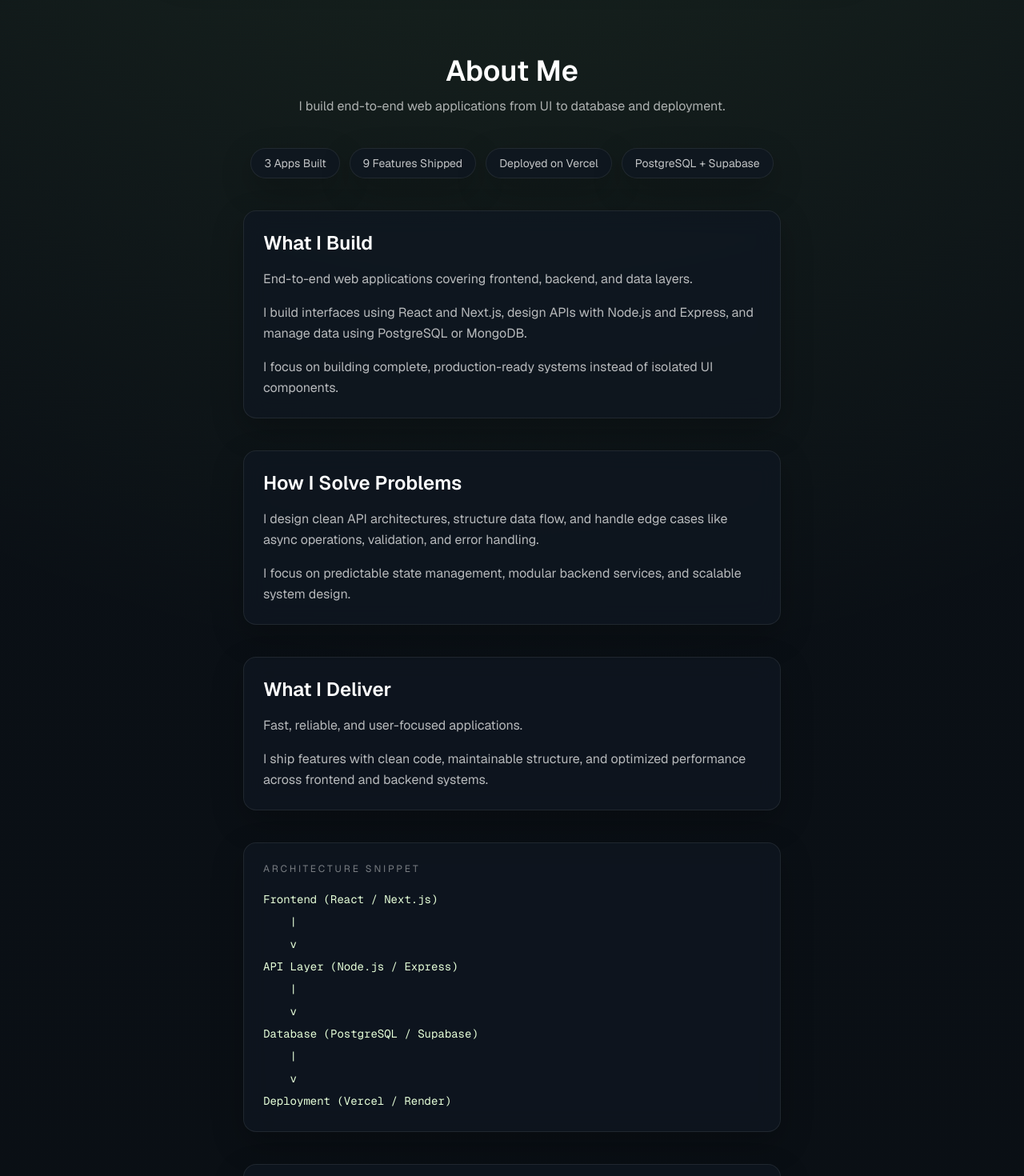
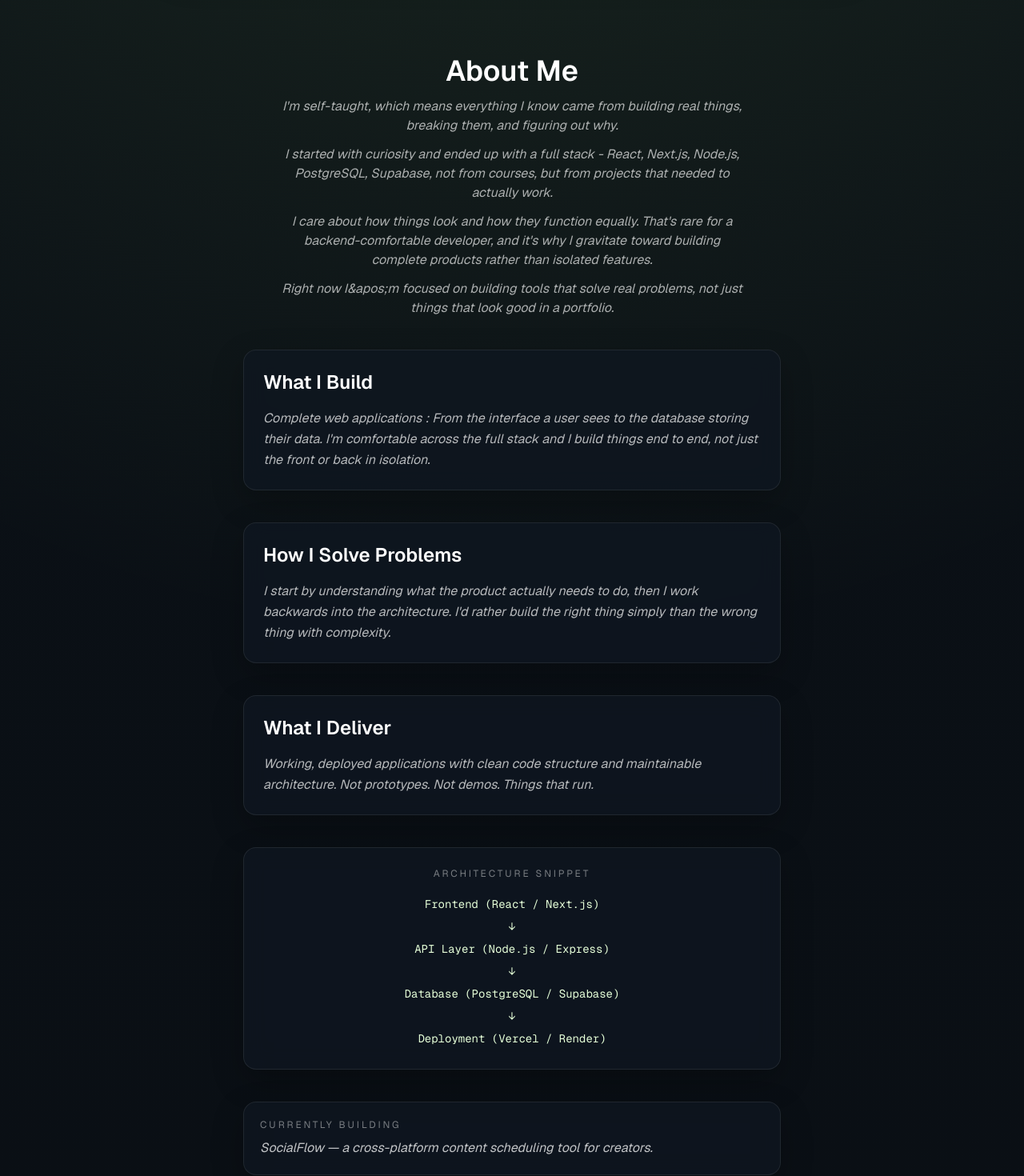
Before and after one commit to nayananandofficial/portfolio-new, a Next.js app: page / in a window 1280 px wide. Shown: the part 720-2190 px from the top of the page at 80% size. Built offline with nearby package versions, Linux system fonts and the light colour scheme.

Commit message:
refactor: update about and hero section contents

```diff
--- a/src/components/sections/About.tsx
+++ b/src/components/sections/About.tsx
@@ -1,45 +1,33 @@
-const stats = [
-  '3 Apps Built',
-  '9 Features Shipped',
-  'Deployed on Vercel',
-  'PostgreSQL + Supabase',
-];
 
 const blocks = [
   {
     title: 'What I Build',
-    body: [
-      'End-to-end web applications covering frontend, backend, and data layers.',
-      'I build interfaces using React and Next.js, design APIs with Node.js and Express, and manage data using PostgreSQL or MongoDB.',
-      'I focus on building complete, production-ready systems instead of isolated UI components.',
-    ],
+    body: `Complete web applications : From the interface a user sees to the database storing their data. I'm comfortable across the full stack and I build things end to end, not just the front or back in isolation.`
   },
   {
     title: 'How I Solve Problems',
-    body: [
-      'I design clean API architectures, structure data flow, and handle edge cases like async operations, validation, and error handling.',
-      'I focus on predictable state management, modular backend services, and scalable system design.',
-    ],
+    body: `I start by understanding what the product actually needs to do, then I work backwards into the architecture. I'd rather build the right thing simply than the wrong thing with complexity.`
   },
   {
     title: 'What I Deliver',
-    body: [
-      'Fast, reliable, and user-focused applications.',
-      'I ship features with clean code, maintainable structure, and optimized performance across frontend and backend systems.',
-    ],
+    body: `Working, deployed applications with clean code structure and maintainable architecture. Not prototypes. Not demos. Things that run.`
   },
 ];
 
 const architectureSnippet = `Frontend (React / Next.js)
-    |
-    v
+↓
 API Layer (Node.js / Express)
-    |
-    v
+↓
 Database (PostgreSQL / Supabase)
-    |
-    v
+↓
 Deployment (Vercel / Render)`;
+
+const aboutScript = [
+{line: `I'm self-taught, which means everything I know came from building real things, breaking them, and figuring out why.`},
+{line: `I started with curiosity and ended up with a full stack - React, Next.js, Node.js, PostgreSQL, Supabase, not from courses, but from projects that needed to actually work.`},
+{line: `I care about how things look and how they function equally. That's rare for a backend-comfortable developer, and it's why I gravitate toward building complete products rather than isolated features.`},
+{line: `Right now I&apos;m focused on building tools that solve real problems, not just things that look good in a portfolio.`}
+];
 
 export default function About() {
   return (
@@ -50,21 +38,13 @@ export default function About() {
             <h2 className="text-3xl md:text-4xl font-semibold text-white">
               About Me
             </h2>
-            <p className="text-base text-white/65 max-w-2xl mx-auto">
-              I build end-to-end web applications from UI to database and
-              deployment.
+            <p className="text-base text-white/65 max-w-xl mx-auto">
+              {aboutScript.map((item, idx) => (
+                <span key={idx} className="block italic mb-3">
+                  {item.line}
+                </span>
+              ))}
             </p>
-          </div>
-
-          <div className="flex flex-wrap justify-center gap-3">
-            {stats.map((stat) => (
-              <div
-                key={stat}
-                className="glass-card rounded-full px-4 py-2 text-sm text-white/75"
-              >
-                {stat}
-              </div>
-            ))}
           </div>
 
           <div className="space-y-10">
@@ -76,16 +56,22 @@ export default function About() {
                 <h3 className="text-2xl font-semibold text-white mb-4">
                   {block.title}
                 </h3>
-                <div className="space-y-4 text-white/70 leading-relaxed">
-                  {block.body.map((line) => (
-                    <p key={line}>{line}</p>
-                  ))}
+                <div className="italic space-y-4 text-white/70 leading-relaxed">
+                  {Array.isArray(block.body) ? (
+                    <ul className="list-disc list-inside space-y-2">
+                      {block.body.map((item, idx) => (
+                        <li key={idx}>{item}</li>
+                      ))}
+                    </ul>
+                  ) : (
+                    <p className="italic">{block.body}</p>
+                  )}
                 </div>
               </div>
             ))}
           </div>
 
-          <div className="max-w-2xl mx-auto text-left glass-card rounded-2xl p-6 bg-black/30">
+          <div className="max-w-2xl mx-auto text-center glass-card rounded-2xl p-6 bg-black/30">
             <p className="text-xs uppercase tracking-[0.24em] text-white/45 mb-4">
               Architecture Snippet
             </p>
@@ -96,11 +82,10 @@ export default function About() {
 
           <div className="max-w-2xl mx-auto text-left glass-card rounded-2xl p-5">
             <p className="text-xs uppercase tracking-[0.24em] text-white/45 mb-2">
-              Recent Highlight
+              Currently building
             </p>
-            <p className="text-white/75 leading-relaxed">
-              Built a full-stack task management system with drag-and-drop UI,
-              Supabase backend, and persistent state handling.
+            <p className="text-white/75 leading-relaxed italic">
+              SocialFlow — a cross-platform content scheduling tool for creators.
             </p>
           </div>
         </div>
--- a/src/components/sections/Contact.tsx
+++ b/src/components/sections/Contact.tsx
@@ -1,14 +1,15 @@
 'use client';
 
-import { Github, Instagram, Linkedin, Twitter } from 'lucide-react';
+import { FaLinkedin, FaInstagram, FaGithub } from "react-icons/fa";
+import { FaXTwitter } from "react-icons/fa6";
 import EmailLink from './EmailLink';
 import { SOCIAL_LINKS } from '@/lib/constants';
 
 const socialLinks = [
-  { label: 'LinkedIn', href: SOCIAL_LINKS.linkedin, Icon: Linkedin },
-  { label: 'GitHub', href: SOCIAL_LINKS.github, Icon: Github },
-  { label: 'X', href: SOCIAL_LINKS.x, Icon: Twitter },
-  { label: 'Instagram', href: SOCIAL_LINKS.instagram, Icon: Instagram },
+  { label: 'LinkedIn', href: SOCIAL_LINKS.linkedin, Icon: FaLinkedin },
+  { label: 'GitHub', href: SOCIAL_LINKS.github, Icon: FaGithub },
+  { label: 'X', href: SOCIAL_LINKS.x, Icon: FaXTwitter },
+  { label: 'Instagram', href: SOCIAL_LINKS.instagram, Icon: FaInstagram },
 ];
 
 export default function Contact() {
@@ -32,9 +33,9 @@ export default function Contact() {
                 target="_blank"
                 rel="noopener noreferrer"
                 aria-label={label}
-                className="inline-flex h-11 w-11 items-center justify-center rounded-full border border-white/10 text-white/75 hover:border-[#9fe870]/45 hover:text-[#9fe870]"
+                className="text-xs inline-flex h-11 w-11 items-center justify-center rounded-full border border-white/10 text-white/75 hover:border-[#9fe870]/45 hover:text-[#9fe870]"
               >
-                <Icon size={18} />
+                <Icon size={28} />
               </a>
             ))}
           </div>
--- a/src/components/sections/Hero.tsx
+++ b/src/components/sections/Hero.tsx
@@ -32,8 +32,8 @@ export default function Hero() {
               Nayan B Anand
             </h1>
             <p className="text-lg text-white/80">Full Stack Developer</p>
-            <p className="text-base text-white/65 max-w-2xl mx-auto">
-              I build production-ready web apps with clean architecture, scalable APIs, and real-world workflows.
+            <p className="text-base italic text-white/65 max-w-lg mx-auto">
+              I build complete web products, from interface to database, that actually work in the real world.
             </p>
           </div>
 
```
